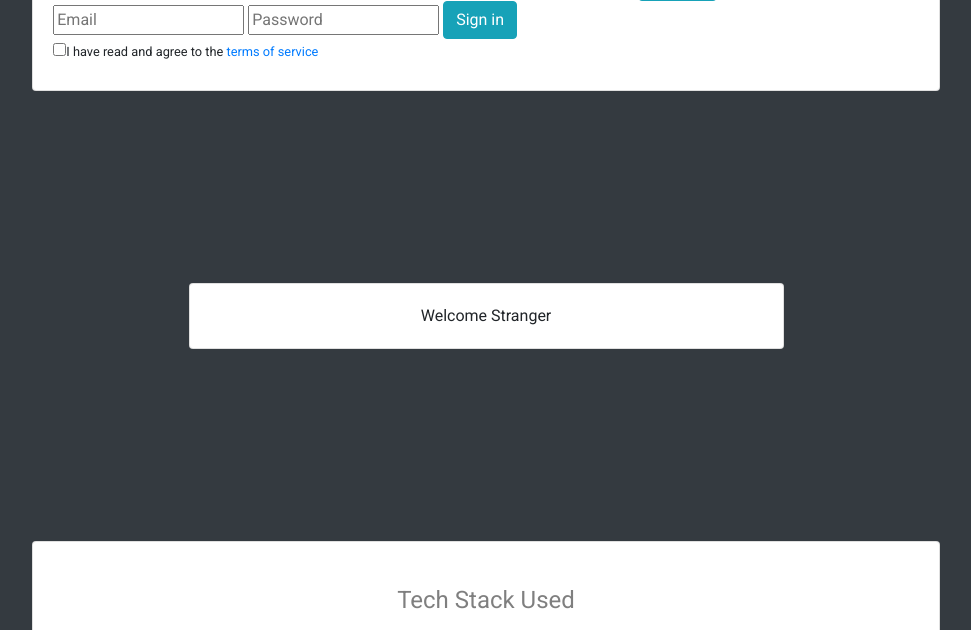
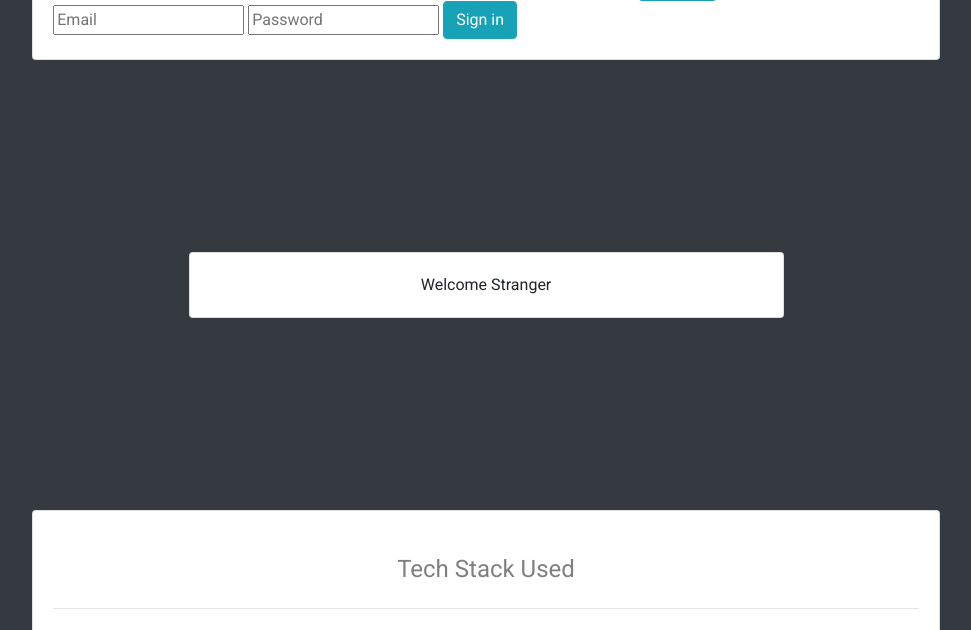
Before and after one commit to Optimal-Salamanders/bag-of-holding-frontend, a website built with webpack: page index.html in a window 1280 px wide. Shown: the part 152-782 px from the top of the page, without its empty margins (154-1125 px from the left). Built offline with nearby package versions, Linux system fonts and the light colour scheme.

Commit message:
Added Minimalist Styling
And a little humor

```diff
--- a/index.html
+++ b/index.html
@@ -39,12 +39,6 @@
               <button type="submit" class="btn btn-info">Sign in</button>
             </fieldset>
           </form>
-          <div class="checkbox">
-            <label class="small">
-              <input name="terms" type="checkbox">I have read and agree to the <a href="http://www.dailyconversions.com/internet-marketing/who-said-terms-of-service-agreements-cant-be-funny/" target="_blank">terms of service</a>
-          </label>
-          </div>
-
         </div>
 
       </div>
```
